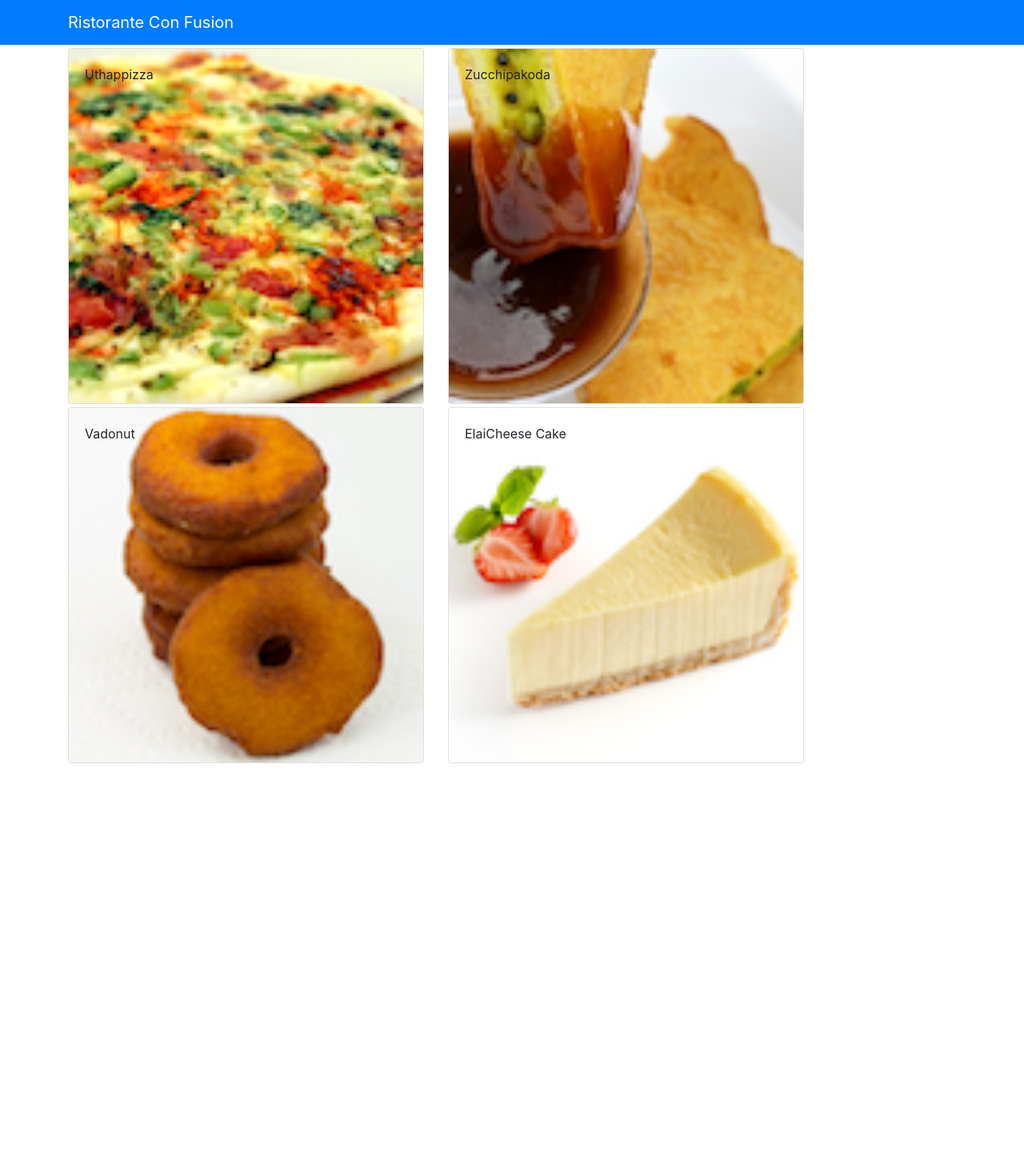
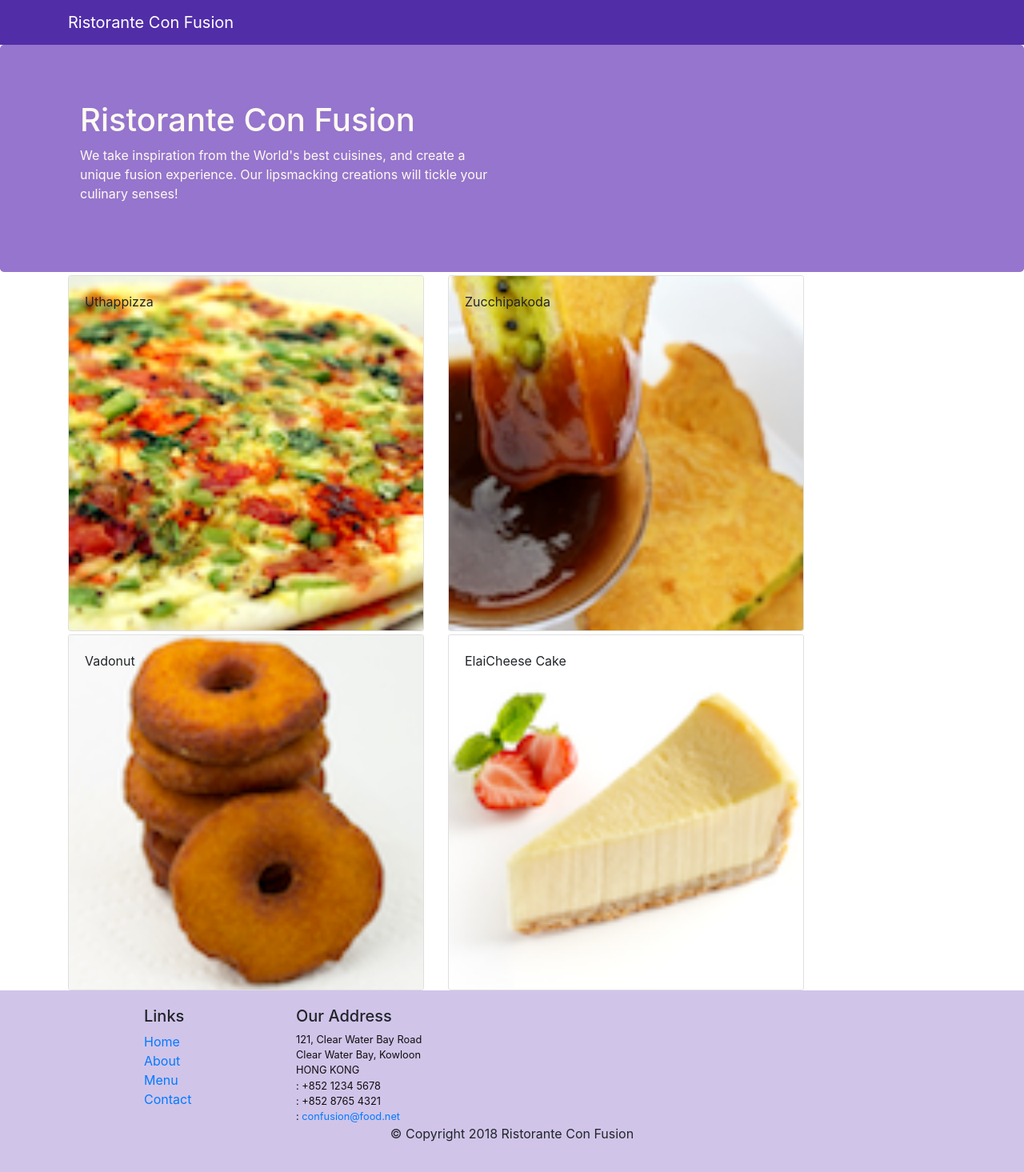
Before and after one commit to safafa/confusion, a React (Create React App) app: page /contactus in a window 1280 px wide. Shown: the whole page at 80% size. Before the commit the page ends 954 px from the top, so only its background shows below. Built offline with nearby package versions, Linux system fonts and the light colour scheme.

Commit message:
Header and Footer

```diff
--- a/package.json
+++ b/package.json
@@ -3,6 +3,7 @@
   "version": "0.1.0",
   "private": true,
   "dependencies": {
+    "@fortawesome/fontawesome-svg-core": "^1.2.32",
     "@testing-library/jest-dom": "^5.11.6",
     "@testing-library/react": "^11.2.2",
     "@testing-library/user-event": "^12.5.0",
--- /dev/null
+++ b/src/App.css
@@ -0,0 +1,33 @@
+.row-header {
+  margin: 0px auto;
+  padding: 0px auto;
+}
+
+.row-content {
+  margin: 0px auto;
+  padding: 50px 0px 50px 0px;
+  border-bottom: 1px ridge;
+  min-height: 400px;
+}
+
+.footer {
+  background-color: #d1c4e9;
+  margin: 0px auto;
+  padding: 20px 0px 20px 0px;
+}
+.jumbotron {
+  padding: 70px 30px 70px 30px;
+  margin: 0px auto;
+  background: #9575cd;
+  color: floralwhite;
+}
+
+address {
+  font-size: 80%;
+  margin: 0px;
+  color: #0f0f0f;
+}
+
+.navbar-dark {
+  background-color: #512da8;
+}
--- a/src/App.js
+++ b/src/App.js
@@ -1,26 +1,13 @@
-import logo from './logo.svg';
-import {Navbar, NavbarBrand} from 'reactstrap';
-import Menu from './components/MenuComponent';
-import {DISHES} from './shared/dishes';
+import Main from './components/MainComponent';
 import { Component } from 'react';
+import './App.css';
 
 class App extends Component {
-  constructor(props){
-    super(props);
 
-    this.state = {
-      dishes : DISHES
-    };
-  }
   render(){
     return (
       <div >
-        <Navbar dark color="primary">
-          <div className="container">
-            <NavbarBrand href="/">Ristorante Con Fusion</NavbarBrand>
-          </div>
-        </Navbar>
-        <Menu dishes = {this.state.dishes}/>
+        <Main/>
       </div>
     );
   }
--- a/src/components/DishDetailComponent.js
+++ b/src/components/DishDetailComponent.js
@@ -1,14 +1,8 @@
-import React, {Component} from 'react';
-import {Card, CardImg, CardImgOverlay, CardText, CardBody, CardTitle} from 'reactstrap';
-class DishDetail extends Component{
-    constructor(props){
-        super(props);
-        this.state ={
+import React from 'react';
+import {Card, CardImg, CardText, CardBody, CardTitle} from 'reactstrap';
 
-        }
-    }
 
-    renderDish(dish){
+    function RenderDish({dish}){
         return(
             <Card>
             <CardImg width="100%" src={dish.image} alt={dish.name}/>
@@ -17,14 +11,14 @@
                 <CardText>{dish.description}</CardText>
             </CardBody>
         </Card>
-        )
+        );
     }
 
-    renderComments(comments){
+   function  RenderComments({comments}){
         const commentsL = comments.map(comment =>{
             return(
                 <div key={comment.id} className="col-12 col-md-5 mt-1">
-                    <p>--{comment.author}, {comment.date}</p>
+                    <p>--{comment.author}, {new Intl.DateTimeFormat('en-US',{year: 'numeric', month: 'short', day:'2-digit'}).format(new Date(Date.parse(comment.date)))}</p>
                     <p>{comment.comment}</p>
                 </div>
             )
@@ -47,17 +41,23 @@
     }
 
 
-
-    render(){
+const DishDetail = (props)=>{
+    if(props.dish !=null)
     return(
         <div className="row" >
             <div className="col-12 col-md-5 mt-1">
-                    {this.renderDish(this.props.dish)}
+                <RenderDish dish={props.dish} />
             </div>
-                {this.renderComments(this.props.dish.comments)}
+            <RenderComments comments={props.dish.comments} />
         </div>
     )
+    else
+    return(<div>
+
+    </div>)
 }
 
-}
+
+
+
 export default DishDetail;
--- /dev/null
+++ b/src/components/FooterComponent.js
@@ -0,0 +1,50 @@
+import React from 'react';
+
+function Footer(props) {
+    return(
+    <div className="footer">
+        <div className="container">
+            <div className="row justify-content-center">
+                <div className="col-4 offset-1 col-sm-2">
+                    <h5>Links</h5>
+                    <ul className="list-unstyled">
+                        <li><a href="#">Home</a></li>
+                        <li><a href="#">About</a></li>
+                        <li><a href="#">Menu</a></li>
+                        <li><a href="contactus.html">Contact</a></li>
+                    </ul>
+                </div>
+                <div className="col-7 col-sm-5">
+                    <h5>Our Address</h5>
+                    <address>
+		              121, Clear Water Bay Road<br />
+		              Clear Water Bay, Kowloon<br />
+		              HONG KONG<br />
+		              <i className="fa fa-phone fa-lg"></i>: +852 1234 5678<br />
+		              <i className="fa fa-fax fa-lg"></i>: +852 8765 4321<br />
+		              <i className="fa fa-envelope fa-lg"></i>: <a href="mailto:confusion@food.net">
+                         confusion@food.net</a>
+                    </address>
+                </div>
+                <div className="col-12 col-sm-4 align-self-center">
+                    <div className="text-center">
+                        <a className="btn btn-social-icon btn-google" href="http://google.com/+"><i className="fa fa-google-plus"></i></a>
+                        <a className="btn btn-social-icon btn-facebook" href="http://www.facebook.com/profile.php?id="><i className="fa fa-facebook"></i></a>
+                        <a className="btn btn-social-icon btn-linkedin" href="http://www.linkedin.com/in/"><i className="fa fa-linkedin"></i></a>
+                        <a className="btn btn-social-icon btn-twitter" href="http://twitter.com/"><i className="fa fa-twitter"></i></a>
+                        <a className="btn btn-social-icon btn-google" href="http://youtube.com/"><i className="fa fa-youtube"></i></a>
+                        <a className="btn btn-social-icon" href="mailto:"><i className="fa fa-envelope-o"></i></a>
+                    </div>
+                </div>
+            </div>
+            <div className="row justify-content-center">
+                <div className="col-auto">
+                    <p>© Copyright 2018 Ristorante Con Fusion</p>
+                </div>
+            </div>
+        </div>
+    </div>
+    )
+}
+
+export default Footer;
--- /dev/null
+++ b/src/components/HeaderComponent.js
@@ -0,0 +1,29 @@
+import React, {Component, Fragment} from 'react';
+import { Navbar, NavbarBrand, Jumbotron} from 'reactstrap';
+class Header extends Component {
+
+    render(){
+        return(
+            <>
+            <Navbar dark>
+          <div className="container">
+            <NavbarBrand href="/">Ristorante Con Fusion</NavbarBrand>
+          </div>
+        </Navbar>
+        <Jumbotron>
+        <div className="container">
+            <div className="row row-header">
+                <div className="col-12 col-sm-6">
+                    <h1>Ristorante Con Fusion</h1>
+                    <p>We take inspiration from the World's best cuisines, and create a unique fusion experience. Our lipsmacking creations will tickle your culinary senses!</p>
+                </div>
+            </div>
+        </div>
+        </Jumbotron>
+            </>
+        )
+    }
+
+}
+
+export default Header;
--- /dev/null
+++ b/src/components/MainComponent.js
@@ -0,0 +1,33 @@
+import React, { Component } from 'react';
+import Menu from './MenuComponent';
+import DishDetail from './DishDetailComponent';
+import { DISHES } from '../shared/dishes';
+import Header from './HeaderComponent';
+import Footer from './FooterComponent';
+
+class Main extends Component {
+
+  constructor(props) {
+    super(props);
+    this.state = {
+        dishes: DISHES,
+        selectedDish: null
+    };
+  }
+  onDishSelect(dishId) {
+    this.setState({ selectedDish: dishId});
+  }
+
+  render() {
+    return (
+      <div>
+        <Header/>
+        <Menu dishes={this.state.dishes} onClick={(dishId) => this.onDishSelect(dishId)} />
+        <DishDetail dish={this.state.dishes.filter((dish) => dish.id === this.state.selectedDish)[0]} />
+        <Footer/>
+      </div>
+    );
+  }
+}
+
+export default Main;
--- a/src/components/MenuComponent.js
+++ b/src/components/MenuComponent.js
@@ -1,42 +1,23 @@
-import React, {Component} from 'react';
-import {Card, CardImg, CardImgOverlay, CardText, CardBody, CardTitle} from 'reactstrap';
-import DishDetail from "./DishDetailComponent";
-class Menu extends Component{
-    constructor(props){
-        super(props);
-        this.state = {
-            selectedDish: null
-        };
-    }
+import React from 'react';
+import {Card, CardImg, CardImgOverlay, CardTitle} from 'reactstrap';
 
-    onDishSelect(dish) {
-
-        this.setState({selectedDish: dish});
-
-    }
-    renderDish(dish){
-        if(dish != null){
+function RenderMenuItem({dish, onClick}){
     return(
-                <DishDetail dish={dish}/>
-            )
-        }else{
-            return(
-                <div></div>
-            )
-        }
-    }
-    render(){
-        const menu = this.props.dishes.map((dish)=>{
-            return(
-                <div key={dish.id} className="col-12 col-md-5 mt-1">
-                    <Card onClick= {() => this.onDishSelect(dish)}>
+    <Card key={dish.id} onClick={() =>onClick(dish.id)}>
     <CardImg width="100%" src={dish.image} alt={dish.name}/>
     <CardImgOverlay>
         <CardTitle>{dish.name}</CardTitle>
 </CardImgOverlay>
 </Card>
+);
+}
+
+const Menu = (props)=> {
+    const menu = props.dishes.map((dish)=>{
+        return(
+            <div key={dish.id} className="col-12 col-md-5 mt-1">
+               <RenderMenuItem dish={dish} onClick={props.onClick} />
             </div>
-
         );
     });
     return(
@@ -45,10 +26,11 @@
                 {menu}
             </div>
             <div className="row">
-                    {this.renderDish(this.state.selectedDish)}
             </div>
         </div>
     );
 }
-}
+
+
+
 export default Menu;
--- a/src/index.js
+++ b/src/index.js
@@ -1,6 +1,7 @@
 import React from 'react';
 import ReactDOM from 'react-dom';
 import 'bootstrap/dist/css/bootstrap.min.css';
+import '@fortawesome/fontawesome-svg-core';
 import './index.css';
 import App from './App';
 import reportWebVitals from './reportWebVitals';
```
Also changed, not shown: 2 other files (tests, documents, lock files or other folders). Lines whose indentation alone changed are shown as unchanged.
